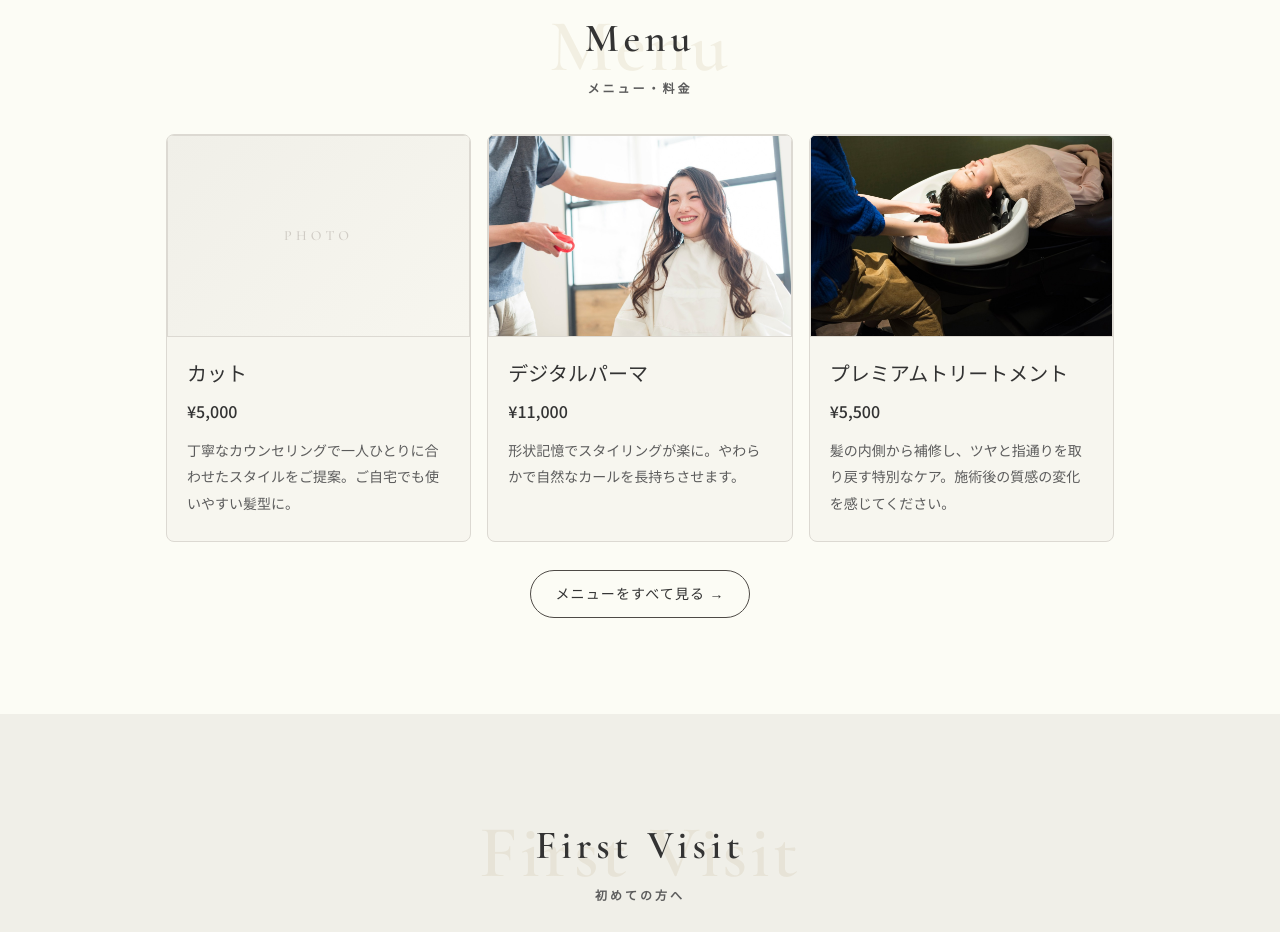
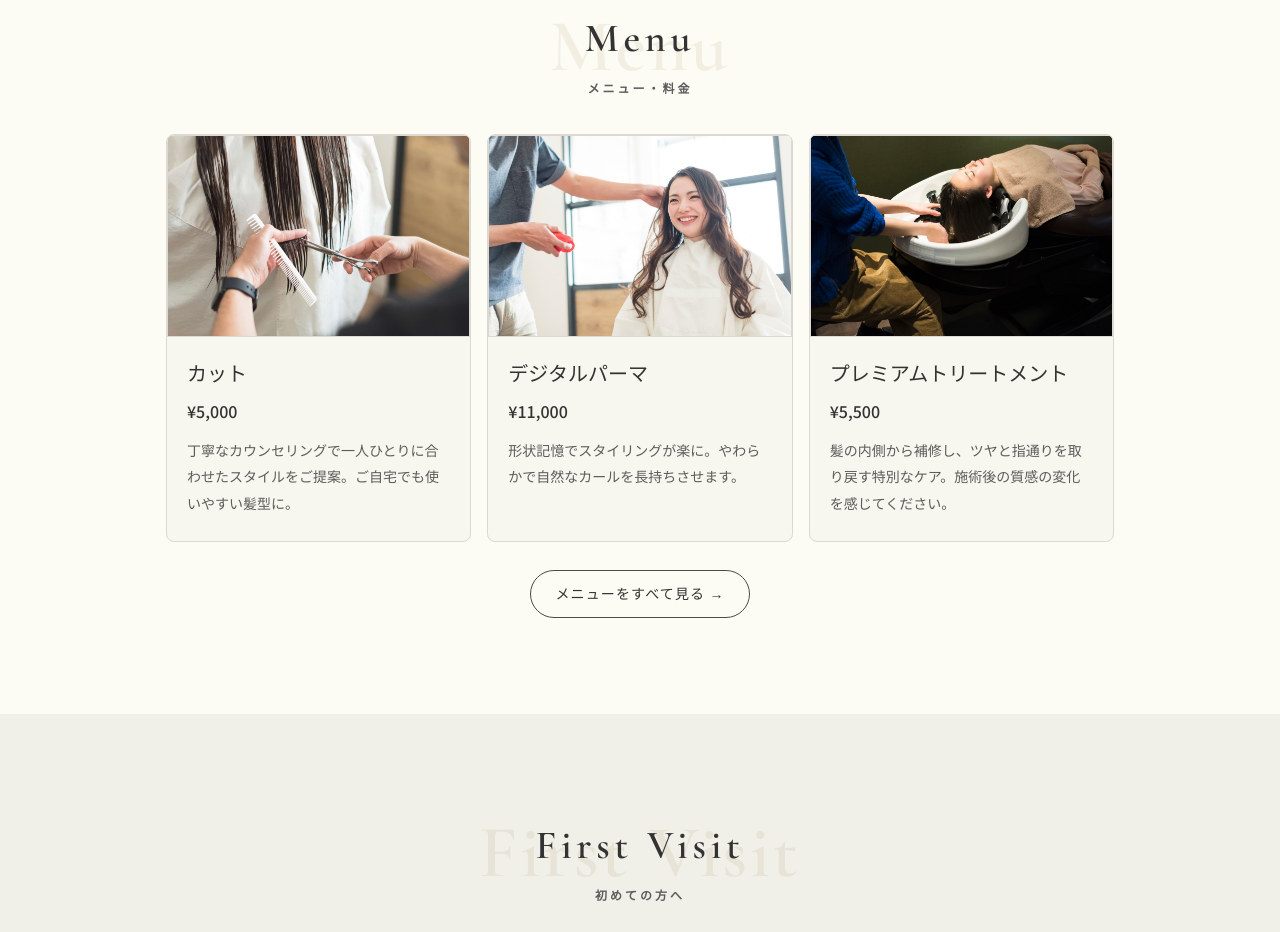
Before and after one commit to Takeshi-Iwata/everglow-site, a website: page index.html in a window 1280 px wide. Shown: the part 3611-4543 px from the top of the page. Drawn offline with nearby package versions, Linux system fonts and the light colour scheme.

Commit message:
Home Menu: add optimized cut card image (1200x801, 161KB)
Co-Authored-By: Claude Opus 4.8 <noreply@anthropic.com>

```diff
--- a/index.html
+++ b/index.html
@@ -159,7 +159,7 @@
       <h2 class="sec__title"><span class="en">Menu</span><span class="jp">メニュー・料金</span></h2>
       <div class="menu__grid">
         <article class="mcard" data-rev>
-          <div class="ph"><!-- images/menu-cut.jpg --></div>
+          <div class="ph"><img src="images/menu-cut.jpg" alt="カウンセリングに合わせて整えるナチュラルなカット" width="1200" height="801" loading="lazy"></div>
           <div class="mcard__body">
             <h3 class="mcard__name">カット</h3>
             <p class="mcard__price">¥5,000</p>
```
Also changed, not shown: images/menu-cut.jpg (added).
